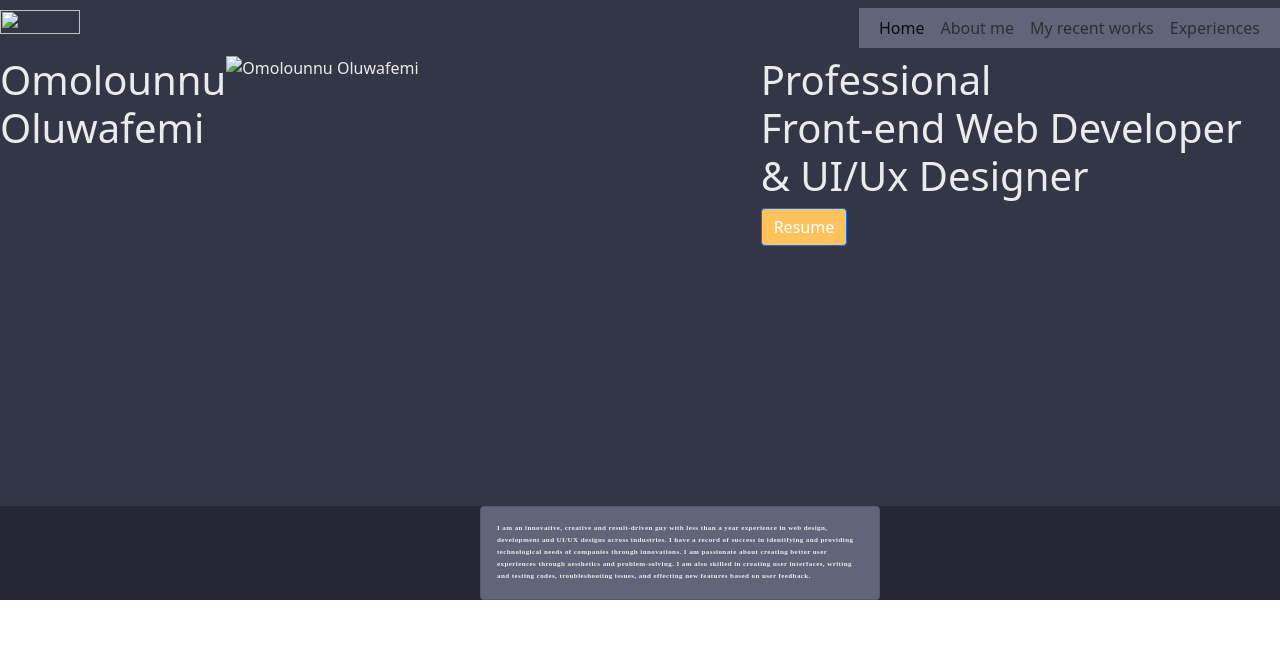
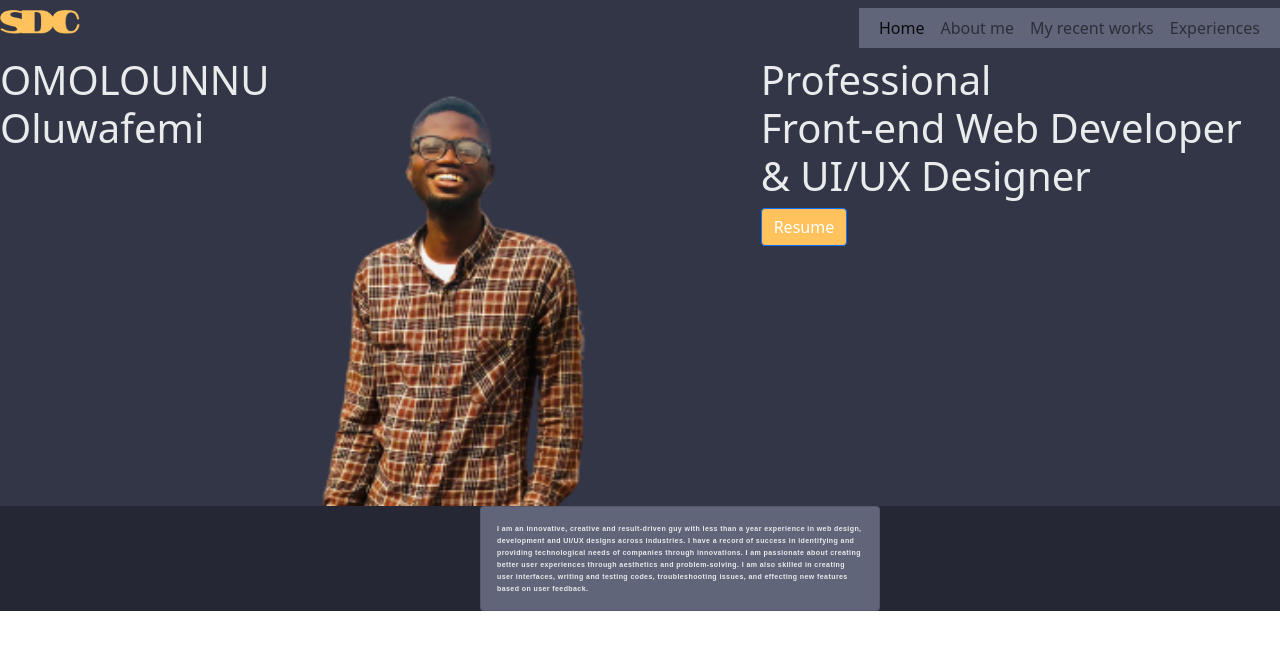
Before and after one commit to Omolounnu-Oluwafemi/MyPortfolio, a plain HTML site: page html/index.html in a window 1280 px wide. Drawn offline with nearby package versions, Linux system fonts and the light colour scheme; files that its build step writes are made by us from their sources.

Commit message:
fixed the mixin and filepath bug

```diff
--- a/css/_custom.scss
+++ b/css/_custom.scss
@@ -6,7 +6,7 @@ $Textbg-colour: #61657a;
 
 @mixin Aboutme-head {
   font: {
-    family: Rambla;
+    family: Arial;
     weight: bold;
     size: 7px;
     style: normal;
--- a/css/index.scss
+++ b/css/index.scss
@@ -1,4 +1,4 @@
-@use "../css/custom" as *;
+@use "/css/custom" as *;
 
 .container-fluid {
   background-color: $Textbg-colour;
--- a/html/index.html
+++ b/html/index.html
@@ -12,13 +12,13 @@
       integrity="sha384-1BmE4kWBq78iYhFldvKuhfTAU6auU8tT94WrHftjDbrCEXSU1oBoqyl2QvZ6jIW3"
       crossorigin="anonymous"
     />
-    <link rel="stylesheet" href="index.css" />
+    <link rel="stylesheet" href="/css/index.css" />
   </head>
   <body>
     <div class="logonav d-flex">
       <a class="navbar-brand" href="#">
         <img
-          src="images\Sammie Digital Concept.png"
+          src="/images/Sammie Digital Concept.png"
           alt=""
           width="80"
           height="24"
@@ -49,12 +49,12 @@
       <div class="row">
         <div class="col-7 d-flex">
           <h1>
-            Omolounnu <br />
+            OMOLOUNNU <br />
             Oluwafemi
           </h1>
           <img
             class="pics justify-content-between"
-            src="images\Femi.png"
+            src="/images/Femi.png"
             alt="Omolounnu Oluwafemi"
             width="400"
             height="450"
@@ -63,7 +63,7 @@
         <div class="col">
           <h1>
             Professional <br />
-            Front-end Web Developer <br />& UI/Ux Designer
+            Front-end Web Developer <br />& UI/UX Designer
           </h1>
           <button
             type="button"
```
Also changed, not shown: css/index.css, css/index.min.css, 2 other files.
